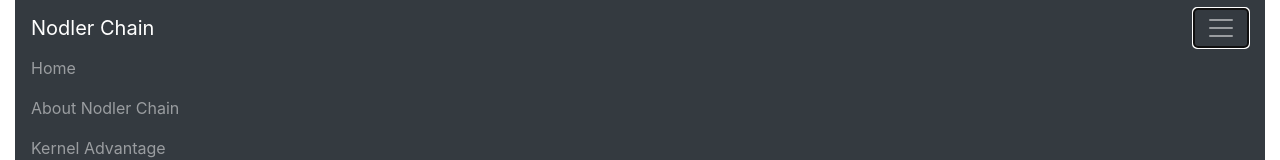
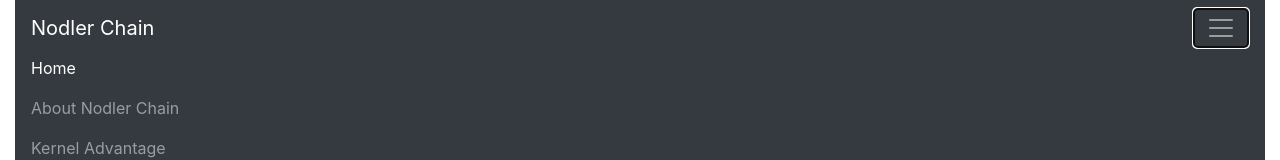
Before and after one commit to cylof22/apc-chain, an Angular app: page / in a window 1280 px wide. Both pictures are taken after a click on the button "Toggle navigation". Shown: the top 160 px of the page. Built offline with nearby package versions, Linux system fonts and the light colour scheme.

Commit message:
add default active button

```diff
--- a/src/app/navbar/navbar.component.html
+++ b/src/app/navbar/navbar.component.html
@@ -6,7 +6,7 @@
     <div class="collapse navbar-collapse" id="navbarText">
       <ul class="navbar-nav mr-auto">
           <li class="nav-item">
-            <a class="nav-link" href="#home">Home</a>
+            <a class="nav-link active" href="#home">Home</a>
             <a class="nav-link" href="#chain">About Nodler Chain</a>
             <a class="nav-link" href="#kernel">Kernel Advantage</a>
             <a class="nav-link" href="#product">Products</a>
```
